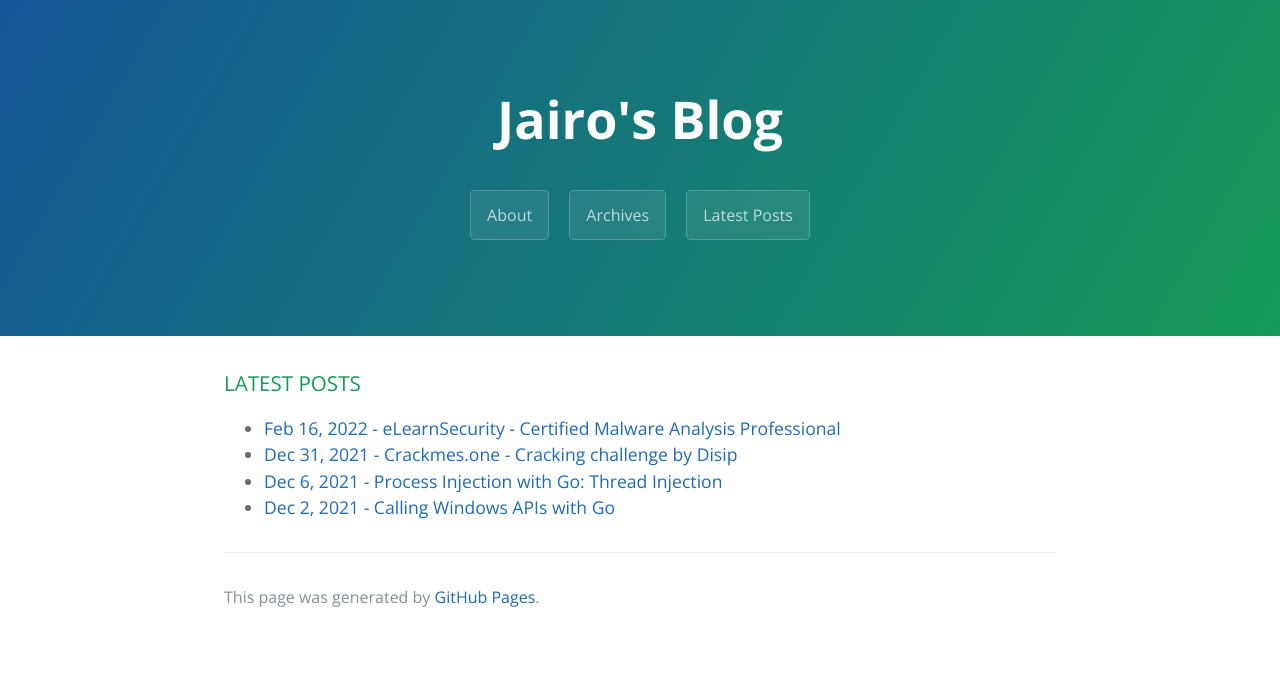
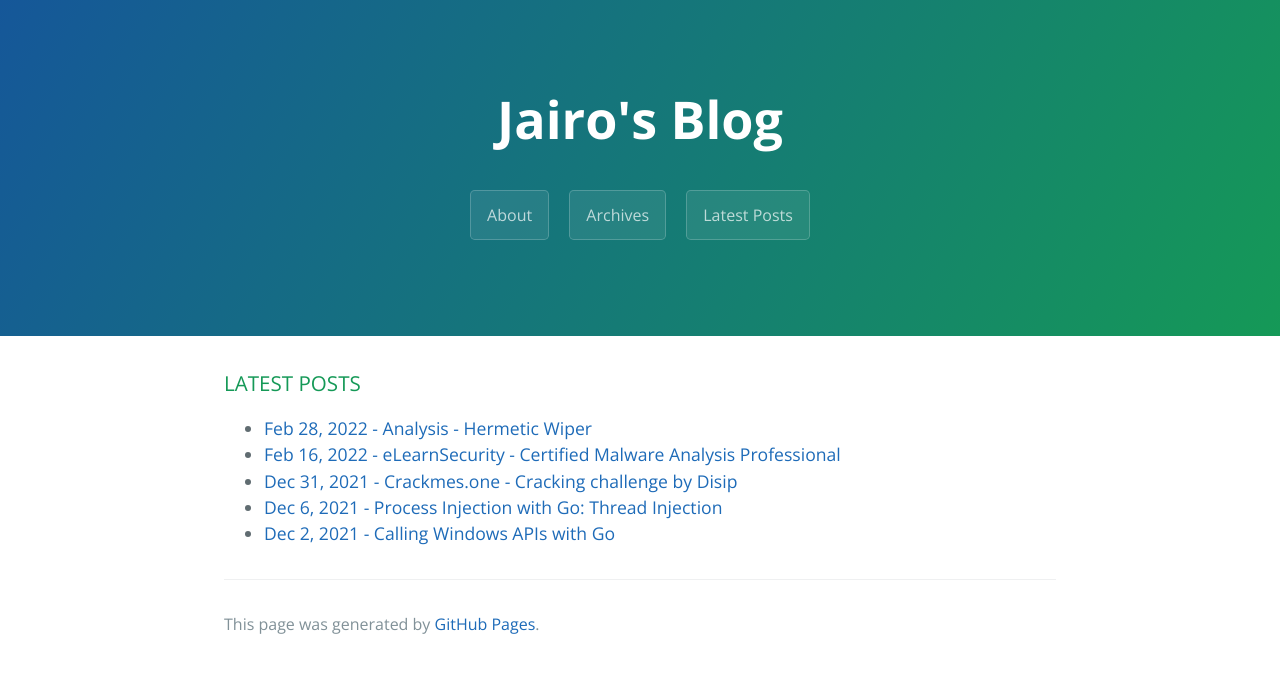
Before and after one commit to jairochavesb/blog, a Jekyll site: the page built from index.md, in a window 1280 px wide. Shown: the top 673 px of the page. Built offline with Jekyll 4.4.1, drawn with Linux system fonts in a browser that asks for light colours.

Commit message:
hermetic wiper analysis

```diff
--- a/index.md
+++ b/index.md
@@ -3,6 +3,7 @@ layout: default
 ---
 
 <h3>LATEST POSTS</h3>
+* <a href="./posts/2022/02/28/hermetic-wiper.html">Feb 28, 2022 - Analysis - Hermetic Wiper</a>
 * <a href="./posts/2022/02/elearnsec-ecmap-review.html">Feb 16, 2022 - eLearnSecurity - Certified Malware Analysis Professional</a>
 * <a href="./posts/2021/12/cracking-challenge-by-disip.html">Dec 31, 2021 - Crackmes.one - Cracking challenge by Disip</a>
 * <a href="./posts/2021/12/process-injection-with-go.html">Dec 6, 2021 - Process Injection with Go: Thread Injection</a>
```
